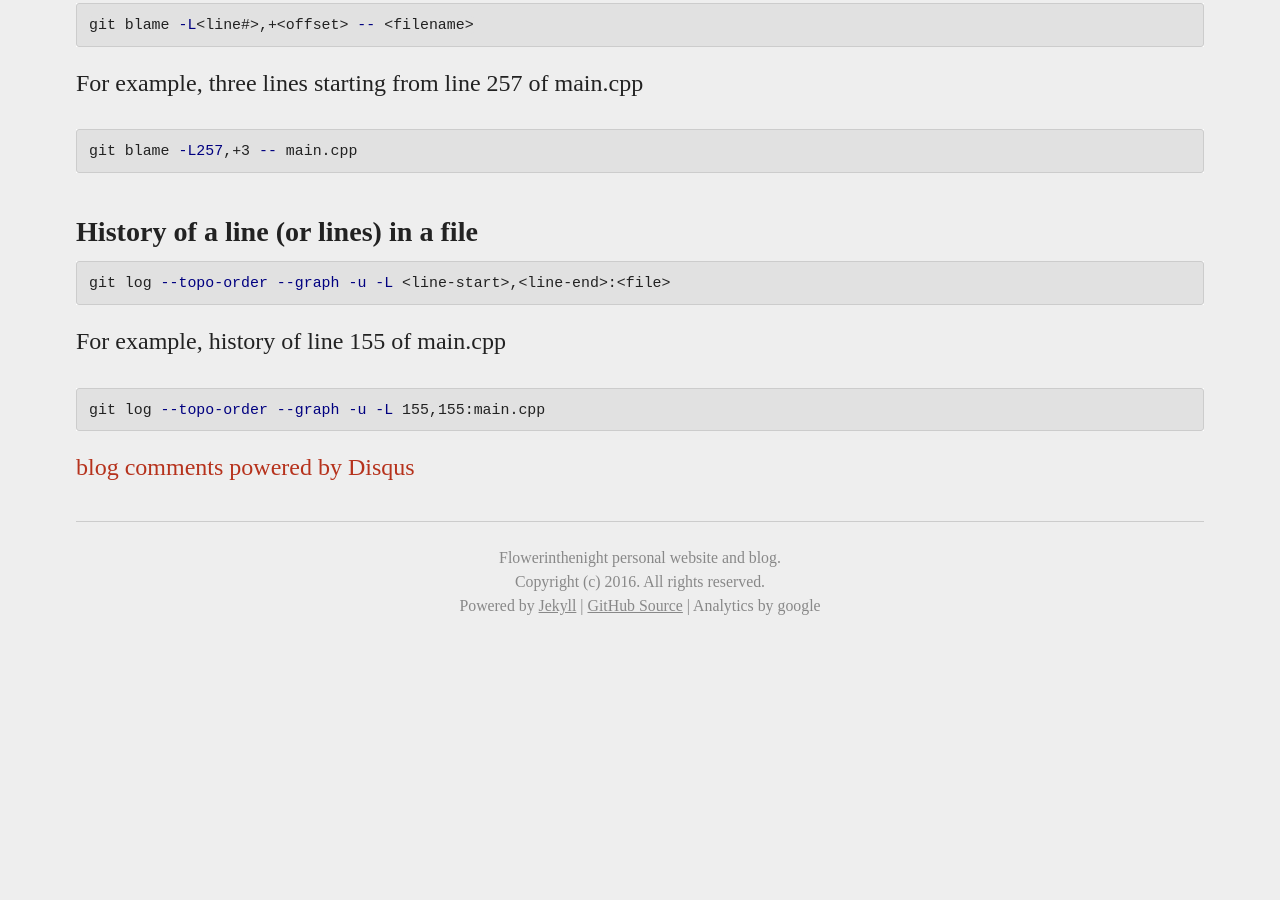
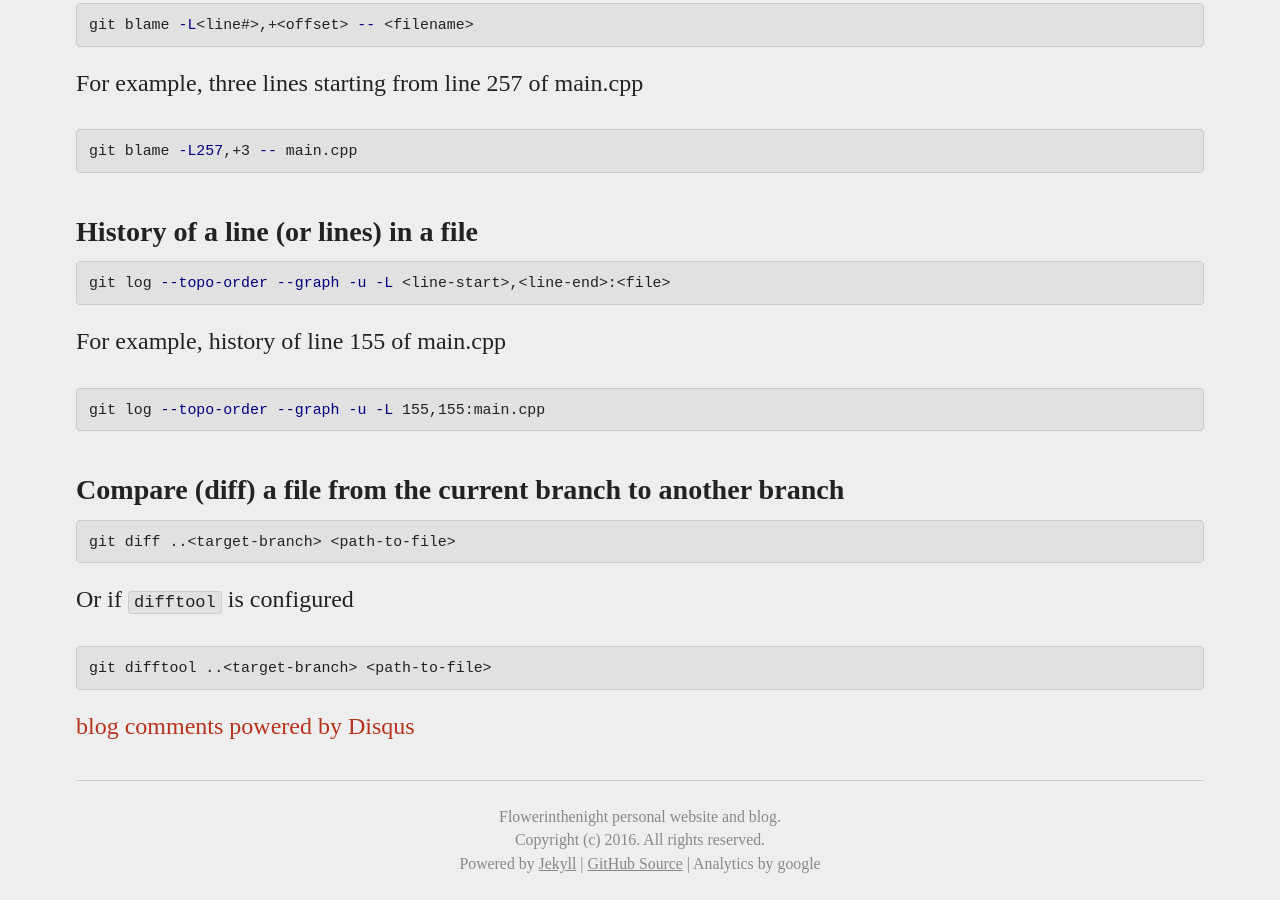
Before and after one commit to flowerinthenight/flowerinthenight.github.io, a Jekyll site: the page built from _posts/2016-08-18-git-commands-notes.md, in a window 1280 px wide and 900 px high, scrolled down 1247 px. Built offline with Jekyll 4.4.1, drawn with Linux system fonts in a browser that asks for light colours; some web fonts are replaced; comment, search, counter and statistics services are not loaded; before the commit the page ends 1888 px from its top, so only the background shows below that.

Commit message:
More git commands in post.

```diff
--- a/_posts/2016-08-18-git-commands-notes.md
+++ b/_posts/2016-08-18-git-commands-notes.md
@@ -67,3 +67,15 @@ For example, history of line 155 of main.cpp
 {% highlight shell %}
 git log --topo-order --graph -u -L 155,155:main.cpp
 {% endhighlight %}
+
+### Compare (diff) a file from the current branch to another branch
+
+{% highlight shell %}
+git diff ..<target-branch> <path-to-file>
+{% endhighlight %}
+
+Or if `difftool` is configured
+
+{% highlight shell %}
+git difftool ..<target-branch> <path-to-file>
+{% endhighlight %}
```
